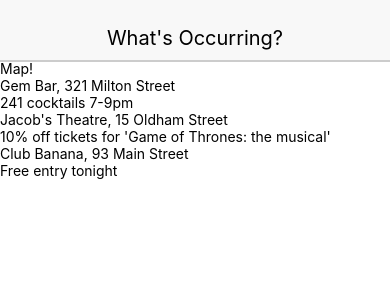
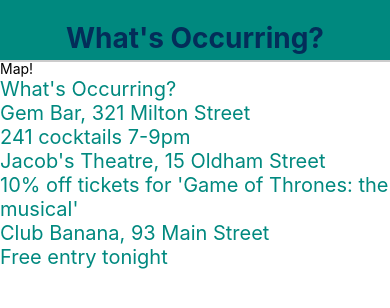
Before and after one commit to whats-occurrin/WO_App, a React Native app: screen / in a window 390 px wide. Shown: the top 308 px of the page. Built offline with nearby package versions, Linux system fonts and the light colour scheme.

Commit message:
Initial styling of map page.

```diff
--- a/src/components/Event.js
+++ b/src/components/Event.js
@@ -12,7 +12,8 @@
 
 const styles = {
     textStyle: {
-        fontSize: 14
+        fontSize: 20,
+        color: '#00897F'
     }
 };
 
--- a/src/components/EventList.js
+++ b/src/components/EventList.js
@@ -1,10 +1,10 @@
 import React, { Component } from 'react';
-import { View, ScrollView } from 'react-native';
+import { View, Text, ScrollView } from 'react-native';
 import Event from './Event';
 import listOfEvents from './Fake_Data';
 
 class EventList extends Component {
-   // state = { data: Fake_Data }
+    // state = { data: Fake_Data }
 
     renderEvents() {
         return listOfEvents.map(event =>
@@ -14,10 +14,18 @@
     render() {
         return (
             <ScrollView>
+                <Text style={styles.textStyle}>{'What\'s Occurring?'}</Text>
                 {this.renderEvents()}
             </ScrollView>
         );
     }
 }
 
+const styles = {
+    textStyle: {
+        fontSize: 20,
+        color: '#00897F'
+    }
+};
+
 export default EventList;
--- a/src/components/Header.js
+++ b/src/components/Header.js
@@ -13,7 +13,7 @@
 
 const styles = {
     viewStyle: {
-        backgroundColor: '#F8F8F8',
+        backgroundColor: '#00897F',
         justifyContent: 'center',
         alignItems: 'center',
         height: 60,
@@ -25,7 +25,9 @@
         position: 'relative'
     },
     textStyle: {
-        fontSize: 20
+        fontSize: 28,
+        fontWeight: 'bold',
+        color: '#032D59'
     }
 };
 
```
